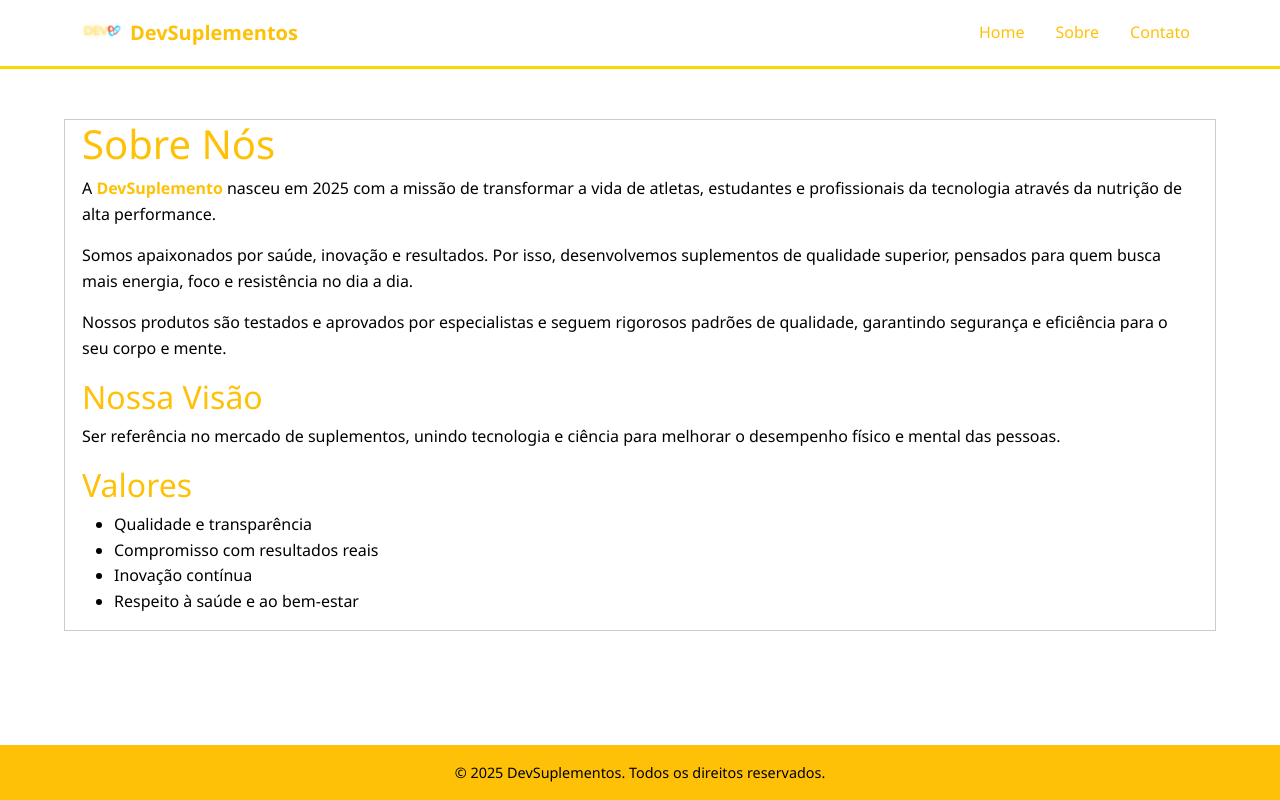
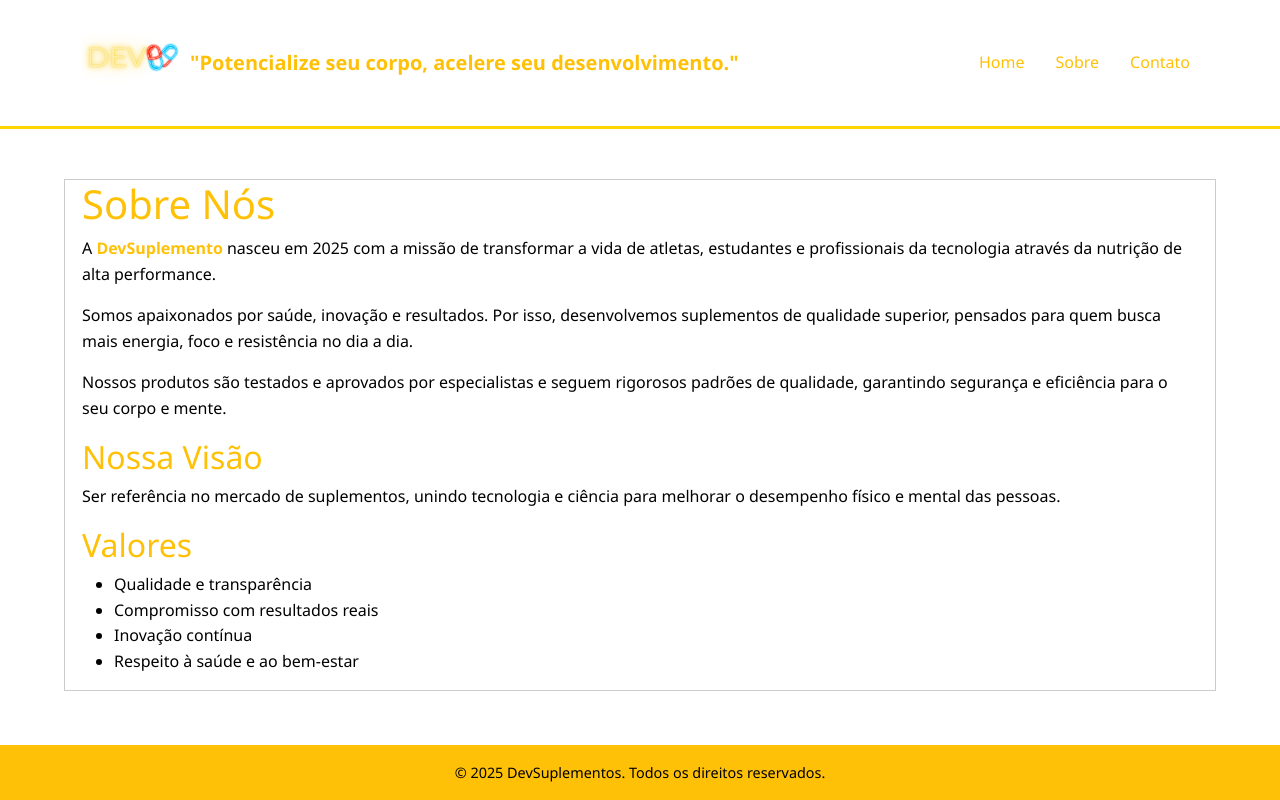
Before and after one commit to w-jardim/devSuplementos, a plain HTML site: page sobre.html in a window 1280 px wide. Drawn offline with nearby package versions, Linux system fonts and the light colour scheme.

Commit message:
atualização do sobre

```diff
--- a/sobre.html
+++ b/sobre.html
@@ -18,11 +18,11 @@
 </head>
 <body>
      <!-- NAVBAR -->
-    <nav class="navbar navbar-expand-lg navbar-dark bg-black">
+     <nav class="navbar navbar-expand-lg navbar-dark bg-black">
       <div class="container">
         <a class="navbar-brand d-flex align-items-center" href="#">
-          <img src="assets/img/DEVtransp.png" alt="Logo DevSuplementos" style="height: 40px;" class="me-2" />
-          <strong class="text-warning">DevSuplementos</strong>
+          <img src="assets/img/DEVtransp.png" alt="Logo DevSuplementos" class="logo-dev me-2" />
+          <strong class="text-warning">"Potencialize seu corpo, acelere seu desenvolvimento."</strong>
         </a>
         <button class="navbar-toggler" type="button" data-bs-toggle="collapse" data-bs-target="#navbarNav">
           <span class="navbar-toggler-icon"></span>
--- a/styles/sobre.css
+++ b/styles/sobre.css
@@ -42,6 +42,10 @@ header p {
 
 .nav-link:hover {
   color: #ffffff !important;
+}
+
+.logo-dev {
+    width: 100px;
 }
 
 /* =============================
--- a/styles/style.css
+++ b/styles/style.css
@@ -4,6 +4,7 @@
   padding: 0;
   box-sizing: border-box;
 }
+
 
 /* BODY */
 body {
```
